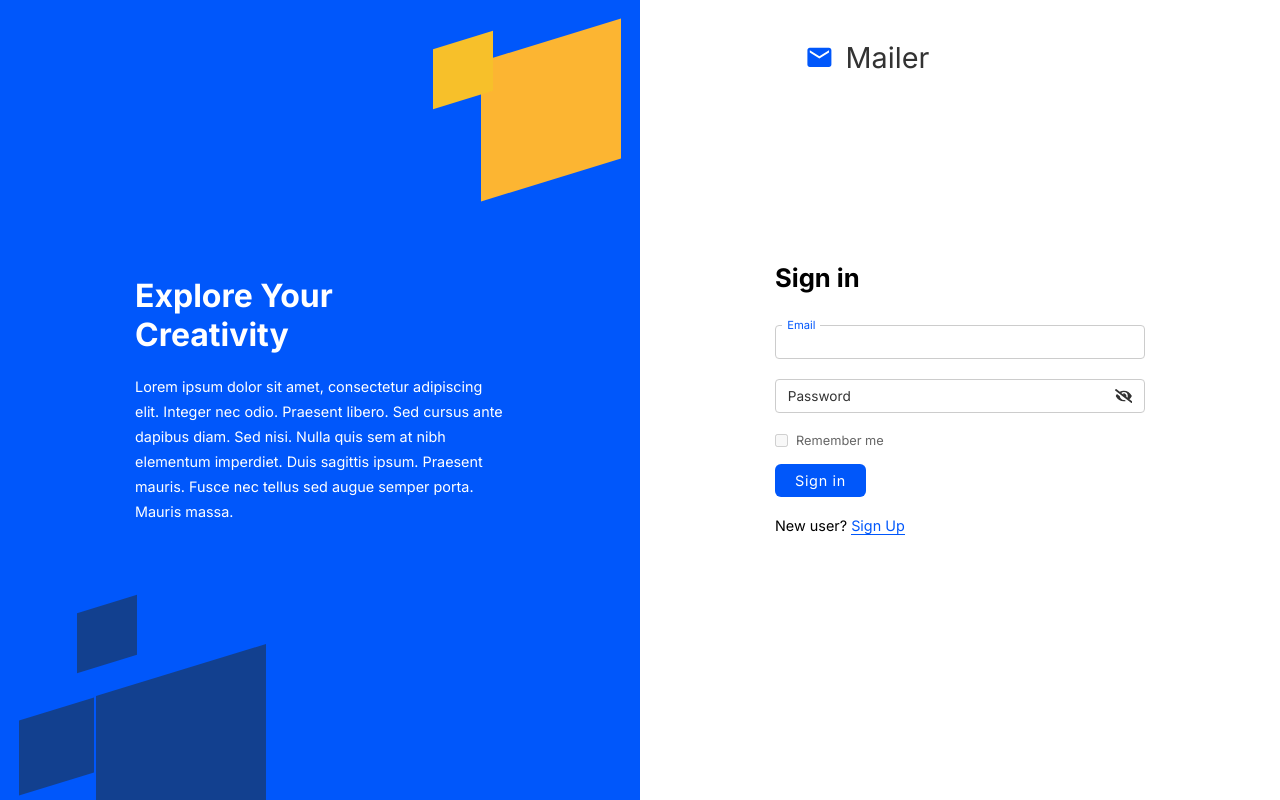
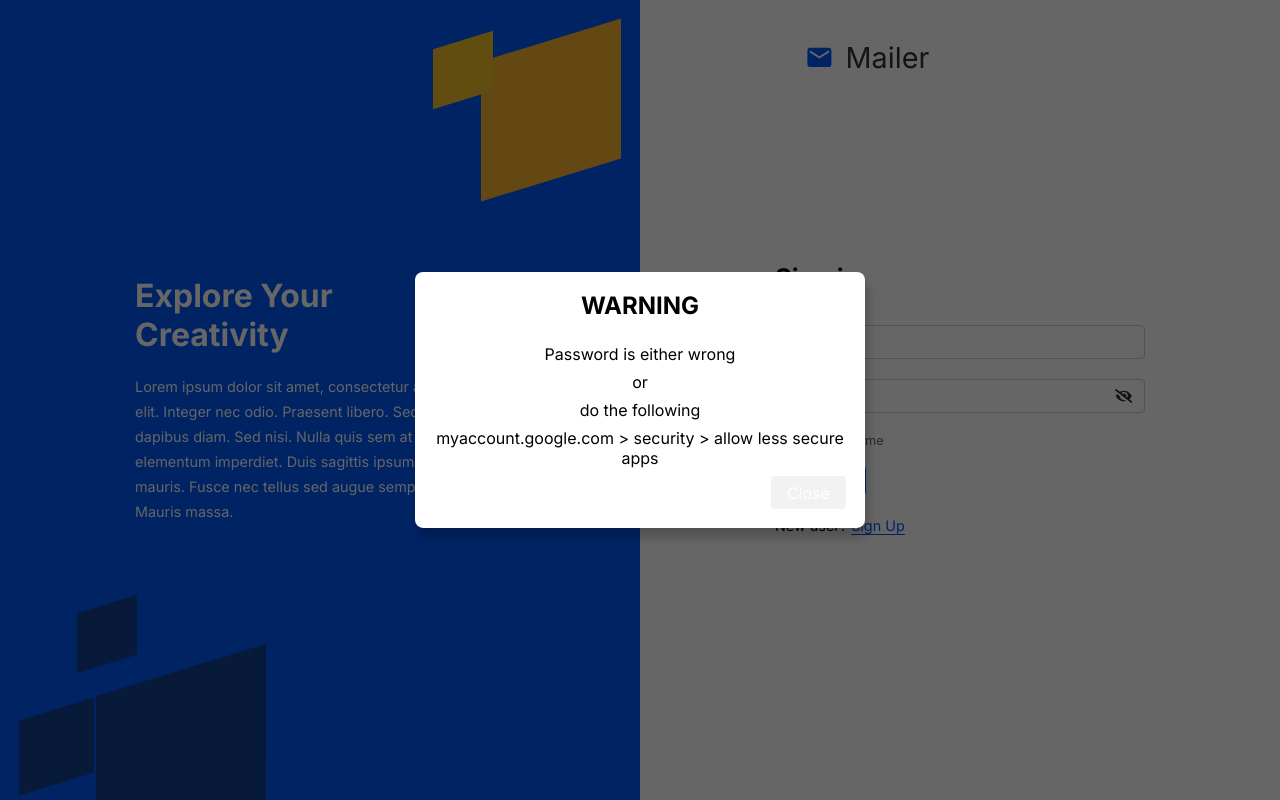
Before and after one commit to g-rajesh/Email-App, a React (Create React App) app in the folder client/: page /sign-in in a window 1280 px wide. Built offline with nearby package versions, Linux system fonts and the light colour scheme; the HTML template or start-up script is replaced by a standard one.

Commit message:
added modal(without css) and error handling
Co-authored-by: SRI JAYAN E <SriJayan17@users.noreply.github.com>

```diff
--- a/client/src/App.js
+++ b/client/src/App.js
@@ -4,10 +4,12 @@ import "./index.css";
 import Home from "./components/Home";
 import Signin from "./components/Signin";
 import Signup from "./components/Signup";
+import Modal from "./Util/Modal";
 
 const App = () => {
   return (
     <div className="App">
+      <Modal />
       <Router>
         <Switch>
           <Route path="/sign-up" component={Signup} />
--- a/client/src/Util/InputField.js
+++ b/client/src/Util/InputField.js
@@ -12,6 +12,16 @@ const InputField = (props) => {
     props.properties.type = "text";
   }
 
+  let classname = "input";
+  if(props.properties.className) {
+    classname += " " + props.properties.className
+  }
+  if(props.error){
+    classname += " " + "error";
+  }
+
+  console.log(classname)
+
   useEffect(() => {
     if(props.auto_focus){
       inputRef.current.focus();
@@ -23,8 +33,8 @@ const InputField = (props) => {
       <div className="field-group">
         <input
           ref={inputRef}
-          className={props.properties.className ? `input ${props.properties.className}` : "input"}
           {...props.properties}
+          className={classname}
           autoComplete="off"
         />
         <label htmlFor={props.id}>{props.label}</label>
--- /dev/null
+++ b/client/src/Util/Modal.js
@@ -0,0 +1,20 @@
+import React from 'react';
+
+function Modal() {
+    return (
+        <div className="error_modal">
+            <div className="modal">
+                <h2>WARNING</h2>
+                <p>Password is either wrong</p>
+                <p>or</p>
+                <p>do the following</p>
+                <p>myaccount.google.com &gt; security &gt; allow less secure apps</p>
+                <div className="closeBtn">
+                    <span>Close</span>
+                </div>
+            </div>
+        </div>
+    )
+}
+
+export default Modal
--- a/client/src/components/Signin/Signin.css
+++ b/client/src/components/Signin/Signin.css
@@ -103,6 +103,11 @@
   width: 100%;
   height: 100%;
   z-index: 1;
+}
+
+.right .field-group input.error{
+  margin: 0;
+  border-color: rgb(220, 20, 60);
 }
 
 .right .field .error{
--- a/client/src/components/Signup/Signup.css
+++ b/client/src/components/Signup/Signup.css
@@ -72,6 +72,7 @@
   transition: all 0.2s;
 }
 
+
 .field-group input:focus ~ label,
 .field-group input.valid ~ label {
   top: 0;
@@ -104,7 +105,12 @@
   z-index: 1;
 }
 
-.left .field .error{
+.left .field-group input.error{
+  margin: 0;
+  border-color: rgb(220, 20, 60);
+}
+
+.left .field span.error{
   font-size: 0.75rem;
   color: rgb(220, 20, 60);
   display: inline-block;
--- a/client/src/index.css
+++ b/client/src/index.css
@@ -16,3 +16,46 @@
 body {
   font-family: "Inter", sans-serif;
 }
+
+.error_modal {
+  position: absolute;
+  width: 100%;
+  height: 100vh;
+  background-color: rgba(0,0,0,0.6);
+  z-index: 100;
+}
+
+.error_modal .modal {
+  position: absolute;
+  top: 50%;
+  left: 50%;
+  transform: translate(-50%, -50%);
+  width: 450px;
+  min-height: 250px;
+  background-color: #fff;
+  box-shadow: 4px 10px 10px rgba(0,0,0,0.2);
+  border-radius: 8px;
+  padding: 1.2rem;
+}
+
+.error_modal .modal h2 {
+  text-align: center;
+  margin-bottom: 1.5rem;
+}
+
+.error_modal .modal > p {
+  text-align: center;
+  margin-bottom: 0.5rem;
+}
+
+.error_modal .modal .closeBtn {
+  display: flex;
+  justify-content: flex-end;
+}
+
+.error_modal .modal .closeBtn span {
+  background: #f2f2f2;
+  padding: 0.4rem 1rem;
+  border-radius: 4px;
+  color: #fff;
+}
```
Also changed, not shown: 1 other file (tests, documents, lock files or other folders).
